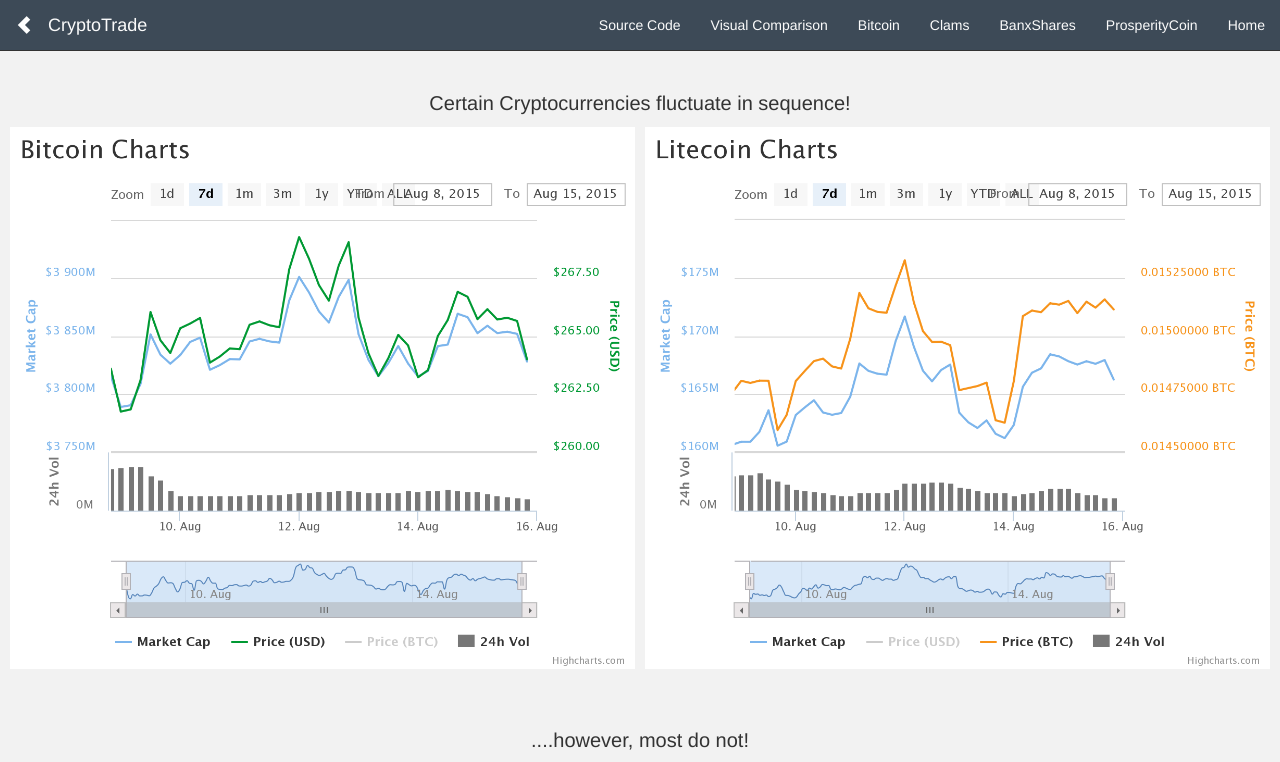
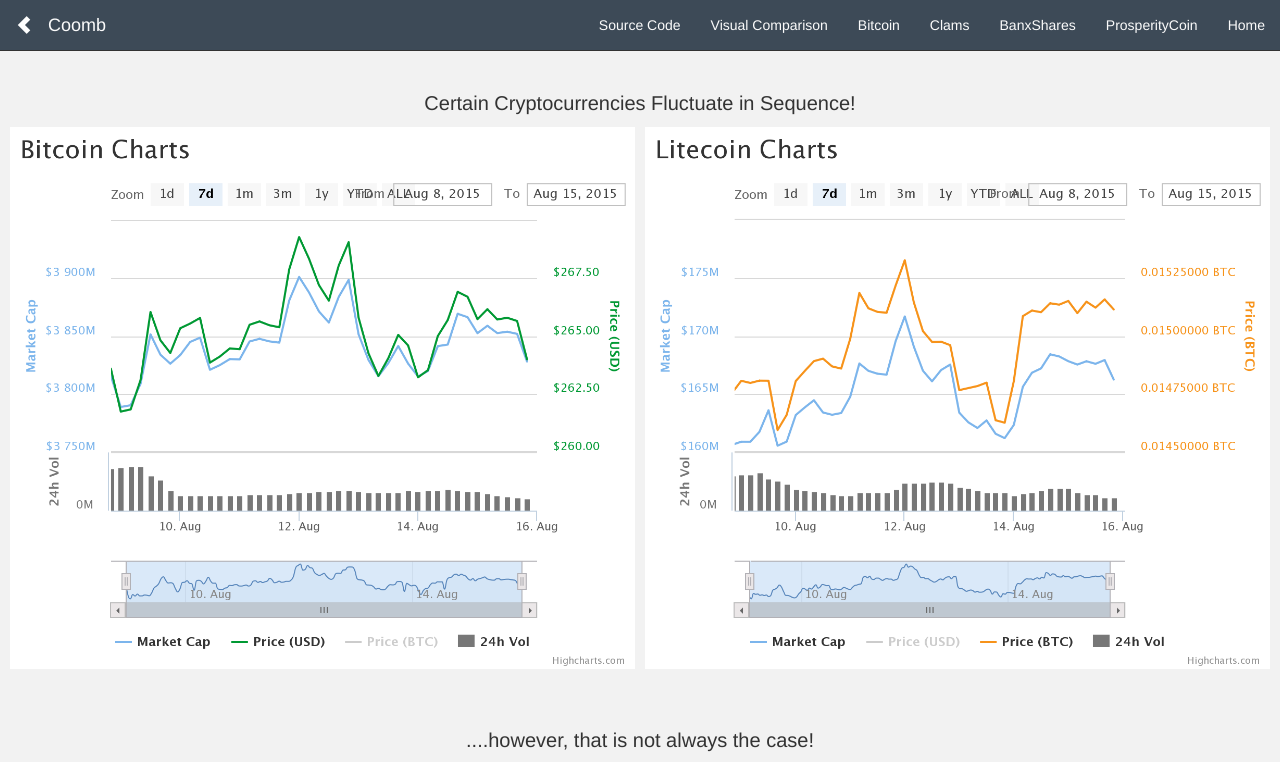
Before and after one commit to NicoHinderling/Coomb, a plain HTML site: page public/comparisons.html in a window 1280 px wide. Shown: the top 762 px of the page. Drawn offline with Linux system fonts and the light colour scheme.

Commit message:
small changes to website d00g

```diff
--- a/public/comparisons.html
+++ b/public/comparisons.html
@@ -1,7 +1,7 @@
 <!DOCTYPE html>
 <html>
 <head>
-  <title>CryptoTrade</title>
+  <title>Coomb</title>
   <link rel="shortcut icon" href="https://plot.ly/gh-pages/documentation/static//images/plotly-ico.png" />
   <link rel="stylesheet" type="text/css" href="static/css/bootstrap.min.css" />
   <link rel="stylesheet" type="text/css" href="static/css/keen-dashboards.css" />
@@ -22,7 +22,7 @@
         <a class="navbar-brand" href="../">
           <span class="glyphicon glyphicon-chevron-left"></span>
         </a>
-        <a class="navbar-brand" href="./">CryptoTrade</a>
+        <a class="navbar-brand" href="./">Coomb</a>
       </div>
       <div class="navbar-collapse collapse">
         <ul class="nav navbar-nav navbar-right">
@@ -43,7 +43,7 @@
   <div class="container-fluid">
     <div class="row" style="height:100%;">
       <div class="col-sm-12">
-        <p style="text-align: center; font-size: 20px"> <br> Certain Cryptocurrencies fluctuate in sequence! <br></p>
+        <p style="text-align: center; font-size: 20px"> <br> Certain Cryptocurrencies Fluctuate in Sequence! <br></p>
       </div>
       <div class="col-sm-6">
         <img src="bitcoin.png" style="width:100%;height:100%;">
@@ -56,7 +56,7 @@
 
     <div class="row">
       <div class="col-sm-12">
-        <p style="text-align: center; font-size: 20px"> <br><br> ....however, most do not! <br></p>
+        <p style="text-align: center; font-size: 20px"> <br><br> ....however, that is not always the case! <br></p>
       </div>
       <div class="col-sm-6">
         <img src="bitcoin.png" style="width:100%;height:100%;">
@@ -66,7 +66,7 @@
         <img src="banx.png" style="width:100%;height:100%;">
       </div>
       <div class="col-sm-12">
-        <p style="text-align: center;"> <br> <br> <a href="http://coinmarketcap.com/"> Check more Here! </a> <br> <br> <br> </p>
+        <p style="text-align: center;"> <br> <br> <a href="http://coinmarketcap.com/"> See more here! </a> <br> <br> <br> </p>
       </div>
     </div>
   </div>
```
Also changed, not shown: public/index.html (+2 -2 lines).
